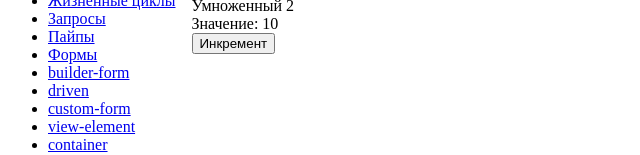
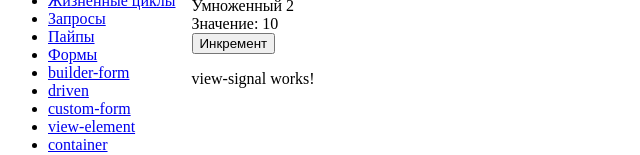
Before and after one commit to tmot24/angular-course, an Angular app: page /some-signal in a window 1280 px wide. Shown: the part 179-334 px from the top of the page, without its empty margins (0-640 px from the left). Built offline with nearby package versions, Linux system fonts and the light colour scheme.

Commit message:
viewChild

```diff
--- a/eslint.config.ts
+++ b/eslint.config.ts
@@ -37,7 +37,6 @@ export default  defineConfig([
           message: 'Do not use arrow functions as class methods in Angular components',
         },
       ],
-      '@typescript-eslint/explicit-member-accessibility': 'error'
     },
   },
   {
--- a/src/app/some-signal/some-signal.html
+++ b/src/app/some-signal/some-signal.html
@@ -1,3 +1,5 @@
 <div>input</div>
 <div>Текст в родителе: {{ text() }}</div>
 <app-child-signal [parentValue]="1" (changeParentText)="changeText($event)" [(value)]="parentValue"/>
+
+<app-view-signal />
--- a/src/app/some-signal/some-signal.ts
+++ b/src/app/some-signal/some-signal.ts
@@ -1,10 +1,12 @@
 import { ChangeDetectionStrategy, Component, signal } from '@angular/core';
 import { ChildSignal } from './child-signal/child-signal.js';
+import { ViewSignal } from './view-signal/view-signal.js';
 
 @Component({
   selector: 'app-some-signal',
   imports: [
     ChildSignal,
+    ViewSignal,
   ],
   templateUrl: './some-signal.html',
   changeDetection: ChangeDetectionStrategy.OnPush,
--- /dev/null
+++ b/src/app/some-signal/view-signal/view-signal.html
@@ -0,0 +1 @@
+<p #ref>view-signal works!</p>
--- /dev/null
+++ b/src/app/some-signal/view-signal/view-signal.ts
@@ -0,0 +1,15 @@
+import { AfterContentInit, ChangeDetectionStrategy, Component, ElementRef, viewChild } from '@angular/core';
+
+@Component({
+  selector: 'app-view-signal',
+  imports: [],
+  templateUrl: './view-signal.html',
+  changeDetection: ChangeDetectionStrategy.OnPush,
+})
+export class ViewSignal implements AfterContentInit{
+  protected refComp = viewChild.required<ElementRef<HTMLParagraphElement>>('ref');
+
+  ngAfterContentInit() {
+    console.log('this.refComp()', this.refComp());
+  }
+}
```
